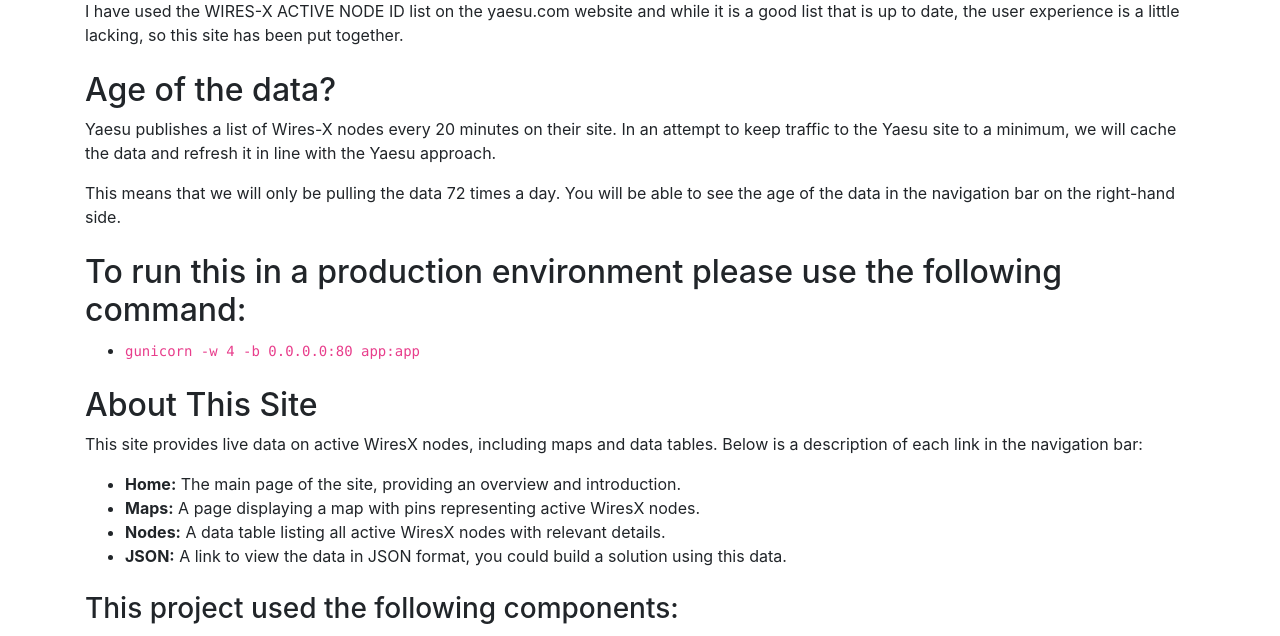
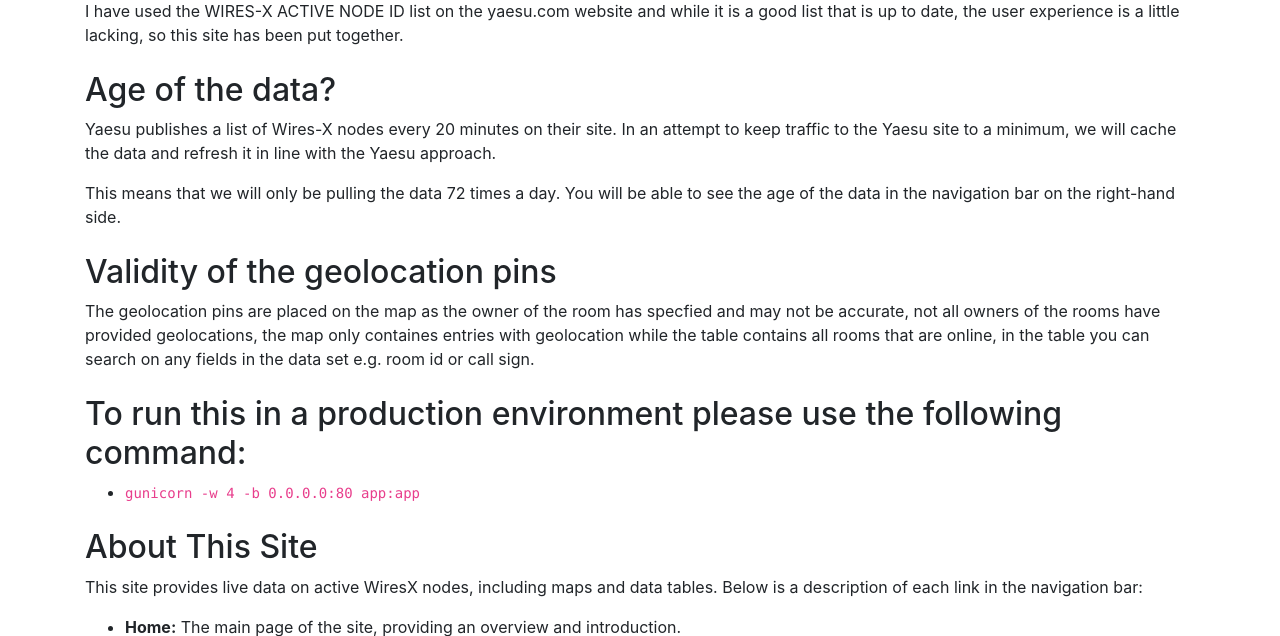
Before and after one commit to iansblog/Live-Wires-X, a Flask app: page / in a window 1280 px wide. Shown: the part 733-1369 px from the top of the page. Run offline with Flask 3, Linux system fonts and the light colour scheme; data comes from the database, SQL or seed files in the repository; data that the repository does not hold is empty; some libraries are stand-ins or nearby versions.

Commit message:
Text update
Missed the homepage.

```diff
--- a/templates/index.html
+++ b/templates/index.html
@@ -75,6 +75,9 @@
         <p>Yaesu publishes a list of Wires-X nodes every 20 minutes on their site. In an attempt to keep traffic to the Yaesu site to a minimum, we will cache the data and refresh it in line with the Yaesu approach.</p>
         <p>This means that we will only be pulling the data 72 times a day. You will be able to see the age of the data in the navigation bar on the right-hand side.</p>
 
+        <h2 id="age-of-the-data" class="mt-4">Validity of the geolocation pins</h2>
+        <p>The geolocation pins are placed on the map as the owner of the room has specfied and may not be accurate, not all owners of the rooms have provided geolocations, the map only containes entries with geolocation while the table contains all rooms that are online, in the table you can search on any fields in the data set e.g. room id or call sign.</p>
+
         <h2 id="to-run-this-in-a-production-environment" class="mt-4">To run this in a production environment please use the following command:</h2>
         <ul>
             <li><code>gunicorn -w 4 -b 0.0.0.0:80 app:app</code></li>
```
